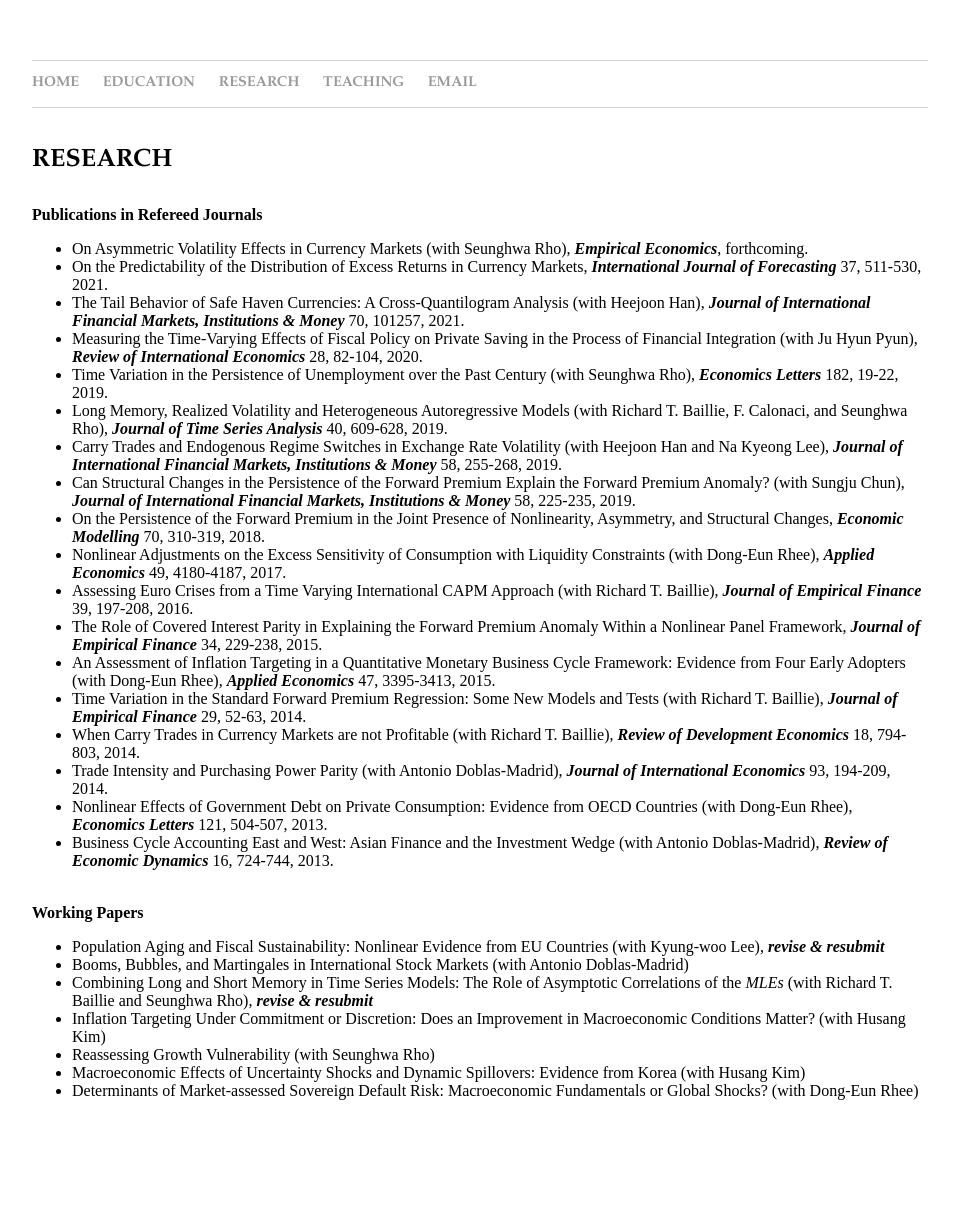
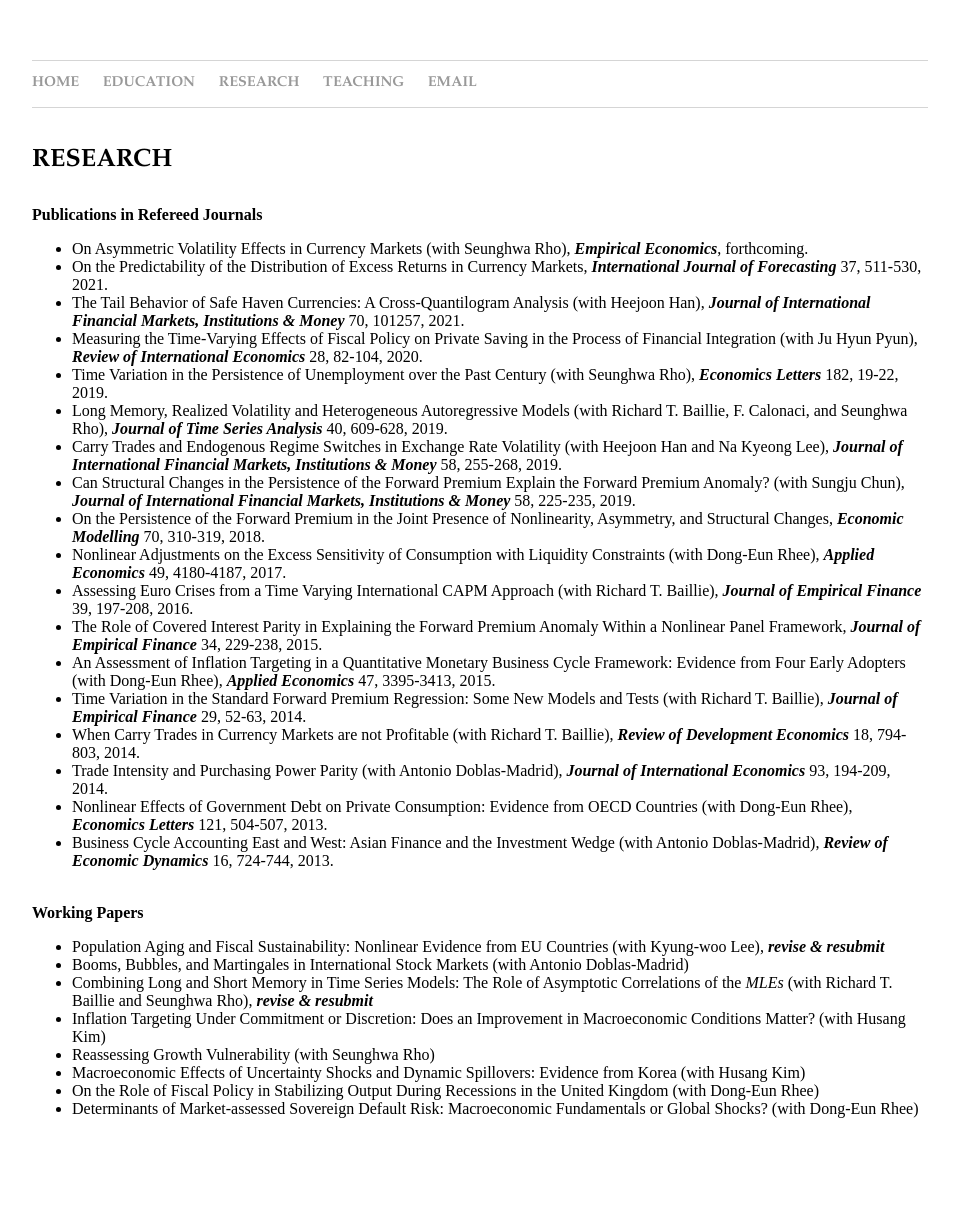
Before and after one commit to dooyeoncho/dooyeoncho.github.io, a Jekyll site: the page built from pages/research.html, in a window 1280 px wide. Shown: the whole page, without its empty margins (160-1119 px from the left). Built offline with Jekyll 4.4.1, drawn with Linux system fonts in a browser that asks for light colours.

Commit message:
Update research.html

```diff
--- a/pages/research.html
+++ b/pages/research.html
@@ -43,6 +43,7 @@ title: Dooyeon Cho - Research
 		<li>Inflation Targeting Under Commitment or Discretion: Does an Improvement in Macroeconomic Conditions Matter? (with Husang Kim)</li>
 		<li>Reassessing Growth Vulnerability (with Seunghwa Rho)</li>
 		<li>Macroeconomic Effects of Uncertainty Shocks and Dynamic Spillovers: Evidence from Korea (with Husang Kim)</li>
+		<li>On the Role of Fiscal Policy in Stabilizing Output During Recessions in the United Kingdom (with Dong-Eun Rhee)</li>
 		<li>Determinants of Market-assessed Sovereign Default Risk: Macroeconomic Fundamentals or Global Shocks? (with Dong-Eun Rhee)</li>
 	</ul>
 </div>&nbsp;&nbsp;&nbsp;&nbsp;&nbsp;&nbsp;
```
